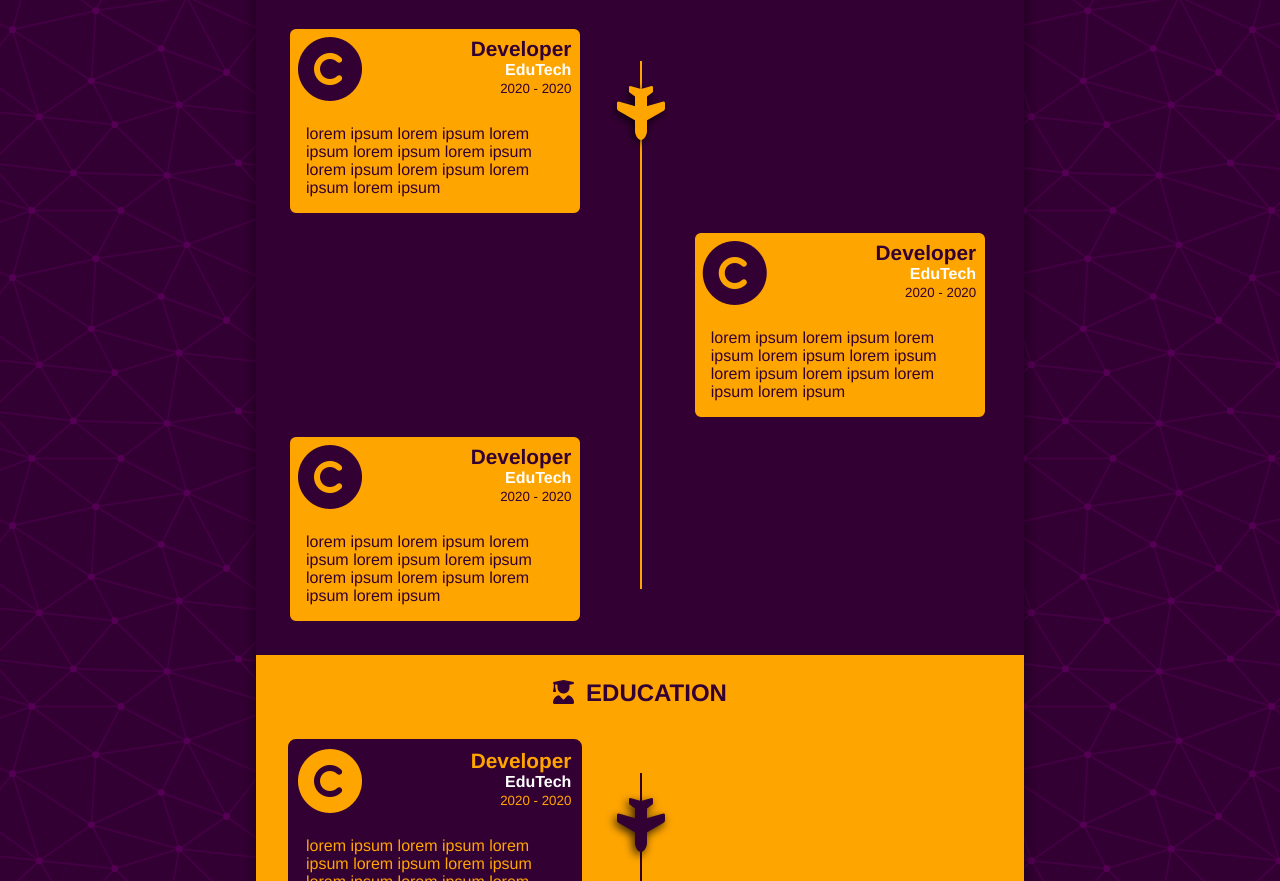
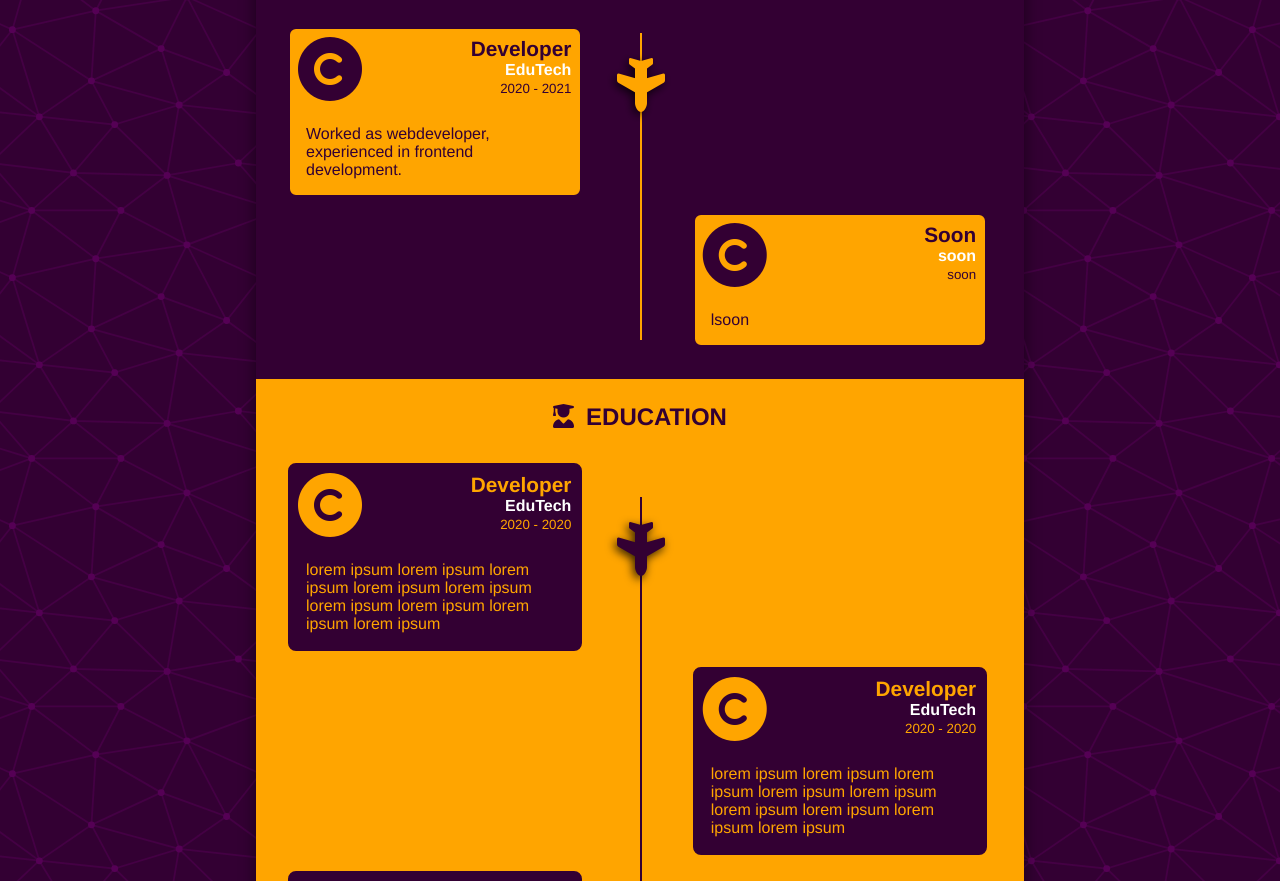
Before and after one commit to 5haikh/faiz, a plain HTML site: page index.html in a window 1280 px wide. Shown: the part 900-1781 px from the top of the page. Drawn offline with Linux system fonts and the light colour scheme; a web font is replaced by a local one.

Commit message:
details updated

```diff
--- a/index.html
+++ b/index.html
@@ -119,12 +119,11 @@
               <span class="company_details">
                 <h4>Developer</h4>
                 <p>EduTech</p>
-                <small>2020 - 2020</small>
+                <small>2020 - 2021</small>
               </span>
             </div>
             <div class="timelinebox_content">
-              lorem ipsum lorem ipsum lorem ipsum lorem ipsum lorem ipsum lorem
-              ipsum lorem ipsum lorem ipsum lorem ipsum
+              Worked as webdeveloper, experienced in frontend development.
             </div>
           </div>
           <div class="timeline_box">
@@ -133,30 +132,13 @@
                 ><i class="fa-4x fas fa-copyright"></i
               ></span>
               <span class="company_details">
-                <h4>Developer</h4>
-                <p>EduTech</p>
-                <small>2020 - 2020</small>
+                <h4>Soon</h4>
+                <p>soon</p>
+                <small>soon</small>
               </span>
             </div>
             <div class="timelinebox_content">
-              lorem ipsum lorem ipsum lorem ipsum lorem ipsum lorem ipsum lorem
-              ipsum lorem ipsum lorem ipsum lorem ipsum
-            </div>
-          </div>
-          <div class="timeline_box">
-            <div class="timelinebox_heading">
-              <span class="company_logo"
-                ><i class="fa-4x fas fa-copyright"></i
-              ></span>
-              <span class="company_details">
-                <h4>Developer</h4>
-                <p>EduTech</p>
-                <small>2020 - 2020</small>
-              </span>
-            </div>
-            <div class="timelinebox_content">
-              lorem ipsum lorem ipsum lorem ipsum lorem ipsum lorem ipsum lorem
-              ipsum lorem ipsum lorem ipsum lorem ipsum
+              lsoon
             </div>
           </div>
           <div class="timeline_divider">
```
